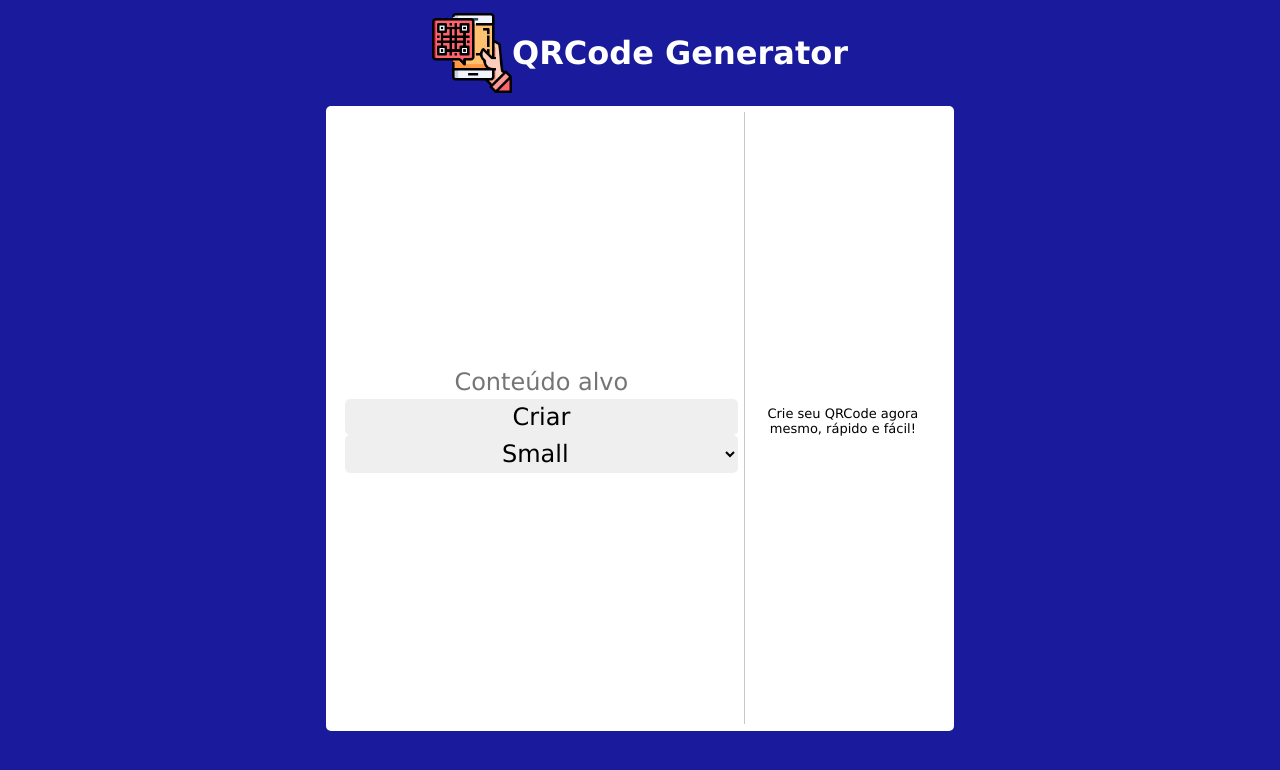
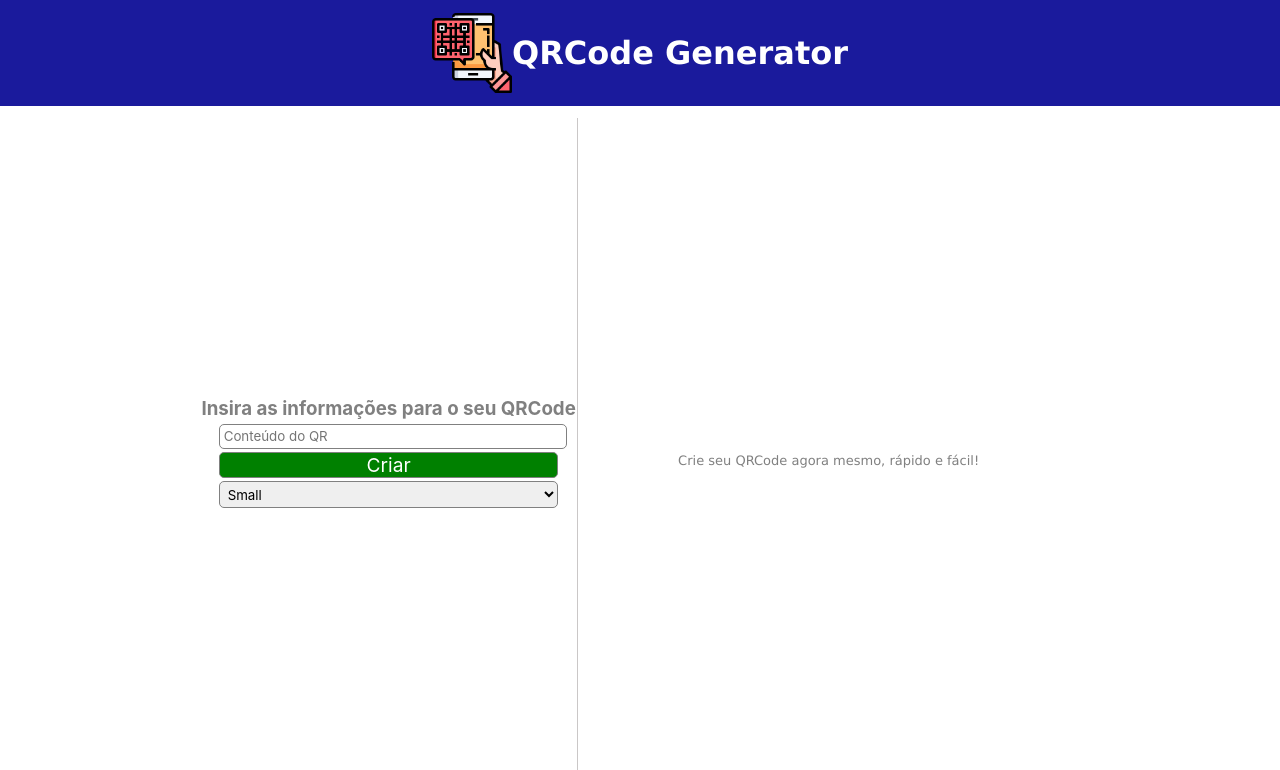
Before and after one commit to matheustkaczyk/qrcode-generator, a React (Vite) app: page / in a window 1280 px wide. Shown: the top 770 px of the page. Built offline with nearby package versions, Linux system fonts and the light colour scheme.

Commit message:
feat: alterando tamanho do qrcode apresentado

```diff
--- a/src/App.scss
+++ b/src/App.scss
@@ -29,49 +29,51 @@ main {
   align-items: center;
   justify-content: center;
   background-color: white;
-  width: auto;
-  height: 75vh;
+  width: 98%;
+  height: 100%;
   padding: 1%;
-  border-radius: 5px;
-
-  input {
-    width: 90%;
-    padding: 1%;
-    border-radius: 5px;
-    border: none;
-    font-size: 1.5rem;
-    font-family:'Lucida Sans', 'Lucida Sans Regular', 'Lucida Grande', 'Lucida Sans Unicode', Geneva, Verdana, sans-serif;
-    background-color: #FFFFFF;
-    text-align: center;
-  }
-
-  button {
-    width: 100%;
-    padding: 1%;
-    border-radius: 5px;
-    border: none;
-    font-size: 1.5rem;
-    font-family:'Lucida Sans', 'Lucida Sans Regular', 'Lucida Grande', 'Lucida Sans Unicode', Geneva, Verdana, sans-serif;
-  }
 
   .opts {
     display: flex;
     flex-direction: column;
     justify-content: center;
     align-items: center;
-    width: 100%;
+    width: 30%;
     height: 100%;
     border-right: solid rgb(202, 199, 199) 1px;
-    padding: 1%;
+    color: grey;
+
+    div {
+      width: 90%;
+      display: flex;
+      flex-direction: column;
+      justify-content: space-around;
+    }
+
+    input {
+      width: 100%;
+      padding: 1%;
+      border: solid grey .5px;
+      border-radius: 5px;
+      margin-top: 1%;
+    }
+
+    button {
+      width: 100%;
+      border: solid grey .5px;
+      border-radius: 5px;
+      font-size: larger;
+      background-color: green;
+      color: white;
+      margin-top: 1%;
+    }
 
     select {
       width: 100%;
       padding: 1%;
+      margin-top: 1%;
+      border: solid grey .5px;
       border-radius: 5px;
-      border: none;
-      font-size: 1.5rem;
-      font-family:'Lucida Sans', 'Lucida Sans Regular', 'Lucida Grande', 'Lucida Sans Unicode', Geneva, Verdana, sans-serif;
-      text-align: center;
     }
   }
 
@@ -80,6 +82,7 @@ main {
     flex-direction: column;
     align-items: center;
     justify-content: center;
+    width: 40%;
     font-size: 1.5rem;
     font-family:'Lucida Sans', 'Lucida Sans Regular', 'Lucida Grande', 'Lucida Sans Unicode', Geneva, Verdana, sans-serif;
 
@@ -89,6 +92,7 @@ main {
       font-family: 'Lucida Sans', 'Lucida Sans Regular', 'Lucida Grande', 'Lucida Sans Unicode', Geneva, Verdana, sans-serif;
       margin-top: 3%;
       font-size: small;
+      color: grey;
     }
   }
 }
--- a/src/App.tsx
+++ b/src/App.tsx
@@ -27,7 +27,7 @@ function App() {
       });
 
       await QrCode.toCanvas(input, {
-        width: size,
+        width: 200,
       }, function (err, canvas) {
         if (err) console.log(err);
 
@@ -64,9 +64,12 @@ function App() {
       <Header />
       <main>
         <div className='opts'>
-          <Input text={'Conteúdo alvo'} handleChange={(e) => setInput(e.target.value)} type="text" />
-          <Button text={"Criar"} type="button" handleClick={() => createQr()} />
-          <Select name='size' options={['Small', 'Medium', 'Large']} handleChange={handleSelect} />
+          <h3>Insira as informações para o seu QRCode</h3>
+          <div>
+            <Input text={'Conteúdo do QR'} handleChange={(e) => setInput(e.target.value)} type="text" />
+            <Button text={"Criar"} type="button" handleClick={() => createQr()} />
+            <Select name='size' options={['Small', 'Medium', 'Large']} handleChange={handleSelect} />
+          </div>
         </div>
         <div className='result'>
           <a className='canvas-wrapper' href={url} download="QrCode" />
```
